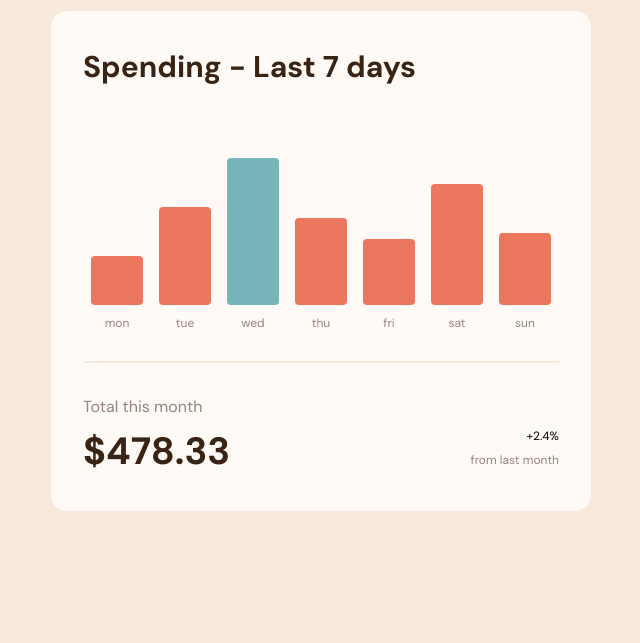
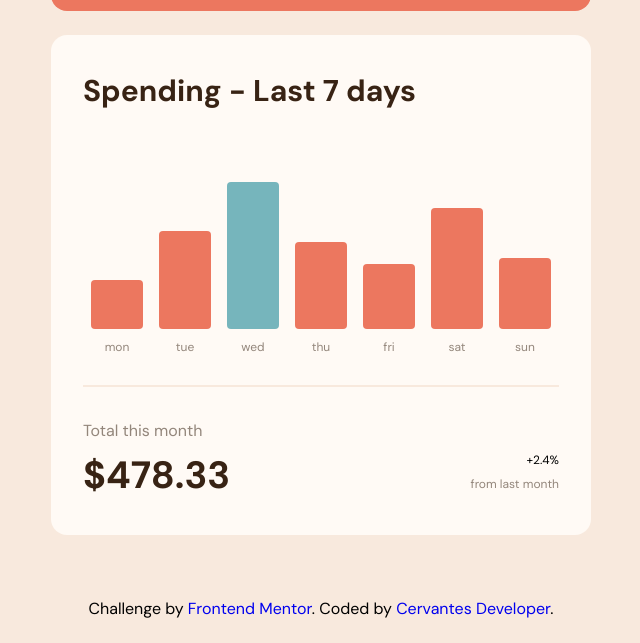
Before and after one commit to cervantesdeveloper/fem-22_expenses-chart, a website with bundled scripts: page index.html in a window 1280 px wide. Shown: the part 157-800 px from the top of the page, without its empty margins (319-959 px from the left). Built offline with nearby package versions, Linux system fonts and the light colour scheme.

Commit message:
I have added the footer

```diff
--- a/index.html
+++ b/index.html
@@ -47,14 +47,10 @@
     </figure>
   </main>
   <footer class="footer">
-
+    Challenge by <a href="https://www.frontendmentor.io?ref=challenge" target="_blank">Frontend Mentor</a>.
+    Coded by <a href="https://cervantesdeveloper.com/" target="_blank">Cervantes Developer</a>.
   </footer>
 
-
-  <!-- <div class="attribution">
-    Challenge by <a href="https://www.frontendmentor.io?ref=challenge" target="_blank">Frontend Mentor</a>.
-    Coded by <a href="#">Your Name Here</a>.
-  </div> -->
   <script src="./src/js/app.js" type="module"></script>
 </body>
 </html>
--- a/src/scss/base/_global.scss
+++ b/src/scss/base/_global.scss
@@ -5,6 +5,9 @@ body{
     font-optical-sizing: auto;
     font-style: normal;
     background-color: v.$cream;
+    min-height: 100vh;
+    display: grid;
+    align-items: center;
 }
 
 main{
@@ -38,3 +41,8 @@ img {
     height: auto;
     display: block;
 }
+
+.footer{
+    width: 100%;
+    text-align: center;
+}
--- a/src/scss/layout/_card.scss
+++ b/src/scss/layout/_card.scss
@@ -1,5 +1,6 @@
 @use "../base/variables" as v;
 @use "../base/mixins" as m;
+
 
 .card-chart{
     width: clamp(21.4375rem, 100%, 33.75rem);
```
Also changed, not shown: build/css/app.css, 1 other file.
